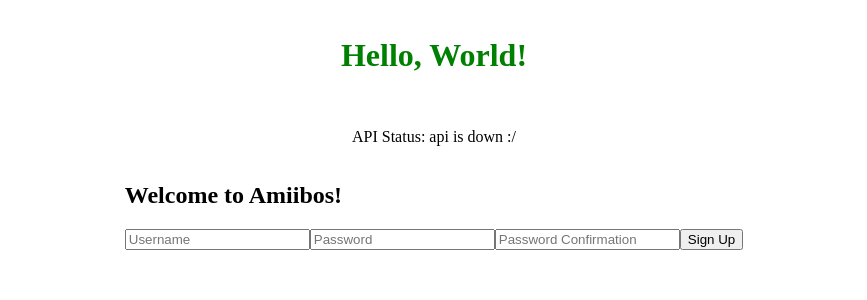
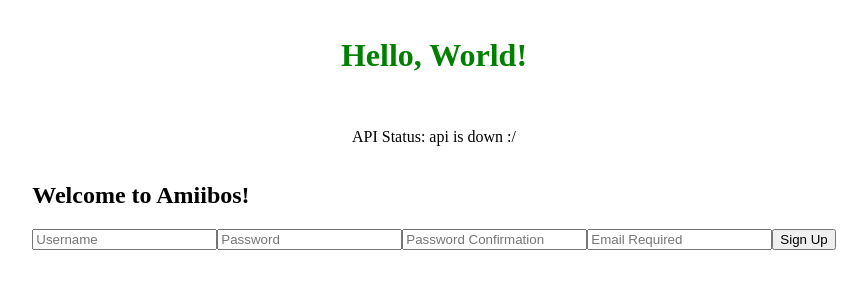
Before and after one commit to mcdugal19/AmiiBay, a React (Create React App) app: page /register in a window 1280 px wide. Shown: the top 300 px of the page, without its empty margins (206-1073 px from the left). Built offline with nearby package versions, Linux system fonts and the light colour scheme; no server answers.

Commit message:
added email: stuck on password

```diff
--- a/api/users.js
+++ b/api/users.js
@@ -8,9 +8,9 @@
 
 usersRouter.post("/register", async (req, res, next) => {
   try {
-    const { username, password } = req.body;
+    const { username, password, email } = req.body;
     const hashedPassword = await bcrypt.hash(password, SALT_ROUNDS);
-    const user = await User.createUser({ username, password: hashedPassword });
+    const user = await User.createUser({ username, password: hashedPassword, email });
 
     delete user.password;
 
--- a/index.js
+++ b/index.js
@@ -1,4 +1,5 @@
 // This is the Web Server
+require("dotenv").config();
 const express = require("express");
 const server = express();
 const cookieParser = require("cookie-parser");
--- a/package.json
+++ b/package.json
@@ -19,13 +19,13 @@
   "dependencies": {
     "axios": "^0.19.2",
     "bcrypt": "^5.0.1",
+    "concurrently": "^7.0.0",
     "cookie-parser": "^1.4.6",
+    "cors": "^2.8.5",
     "dotenv": "^16.0.0",
-    "jsonwebtoken": "^8.5.1",
-    "concurrently": "^7.0.0",
-    "cors": "^2.8.5",
     "express": "^4.17.3",
     "jest": "^26.0.1",
+    "jsonwebtoken": "^8.5.1",
     "morgan": "^1.10.0",
     "node-fetch": "^3.2.3",
     "pg": "^8.2.1",
--- a/src/axios-services/index.js
+++ b/src/axios-services/index.js
@@ -55,14 +55,15 @@
   }
 }
 
-export async function registerUser( username, password ) {
+export async function registerUser( username, password, email ) {
   try {
     const response = await fetch("api/users/register", {
       method: "POST",
       headers: { "Content-Type" : "application/json"},
       body: JSON.stringify({
         username,
-        password
+        password,
+        email
       }),
     });
 
--- a/src/components/Login.jsx
+++ b/src/components/Login.jsx
@@ -6,6 +6,7 @@
   const { setUser, setIsLoggedIn, isLoggedIn } = useAuth();
   const [username, setUsername] = useState("");
   const [password, setPassword] = useState("");
+
 
   return (
     <div className="login-page">
@@ -44,6 +45,7 @@
               setPassword(e.target.value);
             }}
           />
+
           <button type="submit">Log in</button>
         </form>
       </div>
--- a/src/components/Register.jsx
+++ b/src/components/Register.jsx
@@ -1,12 +1,13 @@
 import React, { useState } from "react";
 import { registerUser } from "../axios-services";
-import  useAuth  from "../hooks/useAuth";
+import useAuth from "../hooks/useAuth";
 const Register = () => {
   const { setUser, setIsLoggedIn, isLoggedIn } = useAuth();
-    const [ username, setUsername ] = useState("");
-    const [ password, setPassword ] = useState("");
-    const [ confirmationPassword, setConfirmationPassword ] = useState("");
-    const [ passwordError, setPasswordError ] = useState(false);
+  const [username, setUsername] = useState("");
+  const [password, setPassword] = useState("");
+  const [confirmationPassword, setConfirmationPassword] = useState("");
+  const [passwordError, setPasswordError] = useState(false);
+  const [email, setEmail] = useState("");
 
   return (
     <div className="register-page">
@@ -17,14 +18,13 @@
           onSubmit={async (e) => {
             e.preventDefault();
             try {
-                  if (password === confirmationPassword){
-                    const response = await registerUser(username, password);
+              if (password === confirmationPassword) {
+                const response = await registerUser(username, password, email);
                 setUser(response);
                 setIsLoggedIn(true);
               } else {
                 setPasswordError(true);
               }
-
             } catch (error) {
               console.error(
                 "There was a problem with your registration information.",
@@ -58,6 +58,14 @@
               setConfirmationPassword(e.target.value);
             }}
           />
+          <input
+            type="text"
+            value={email}
+            placeholder="Email Required"
+            onChange={(e) => {
+              setEmail(e.target.value);
+            }}
+          />
           <button type="submit">Sign Up</button>
         </form>
       </div>
@@ -80,6 +88,6 @@
       </div>
     </div>
   );
-}
+};
 
 export default Register;
```
Lines whose indentation alone changed are shown as unchanged.
